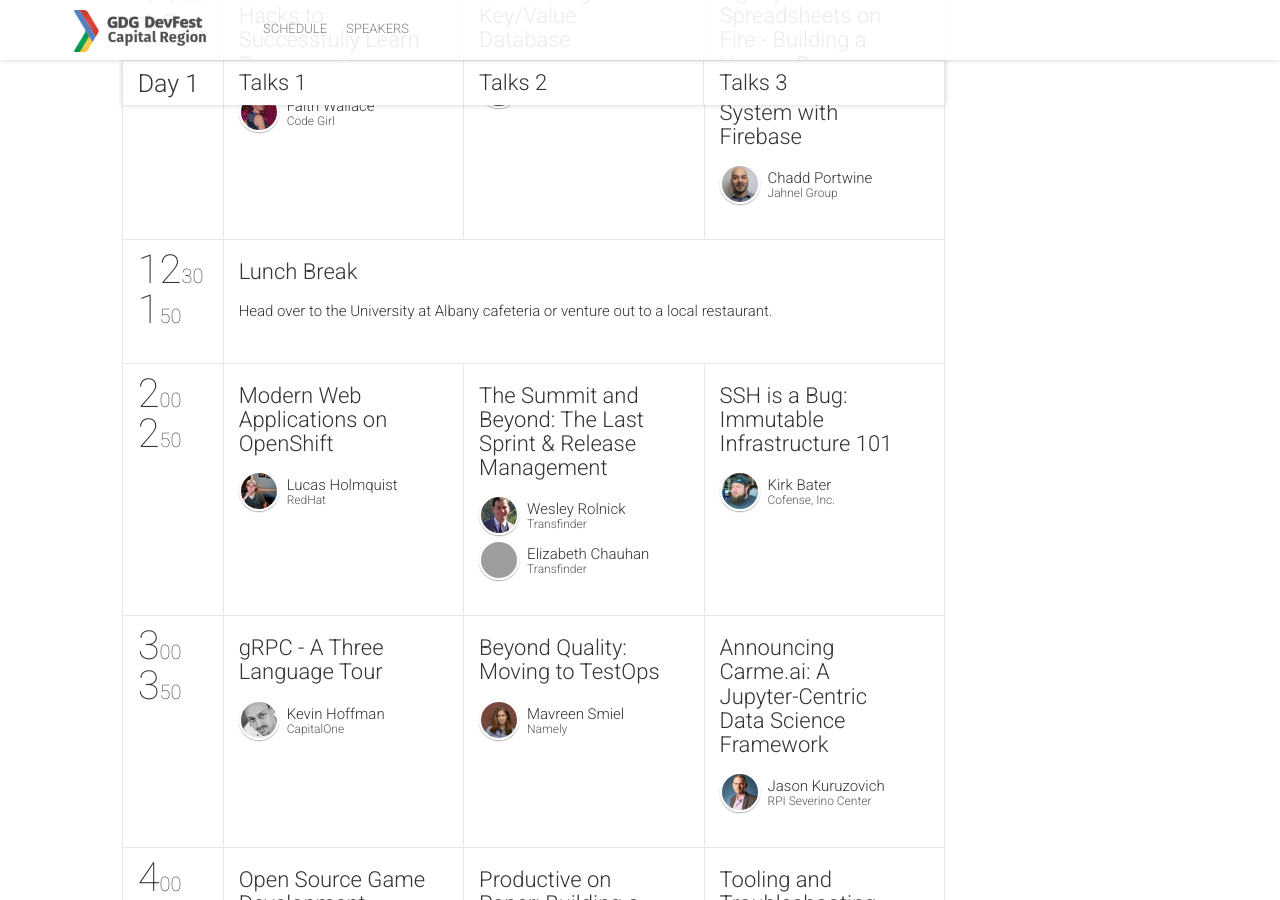
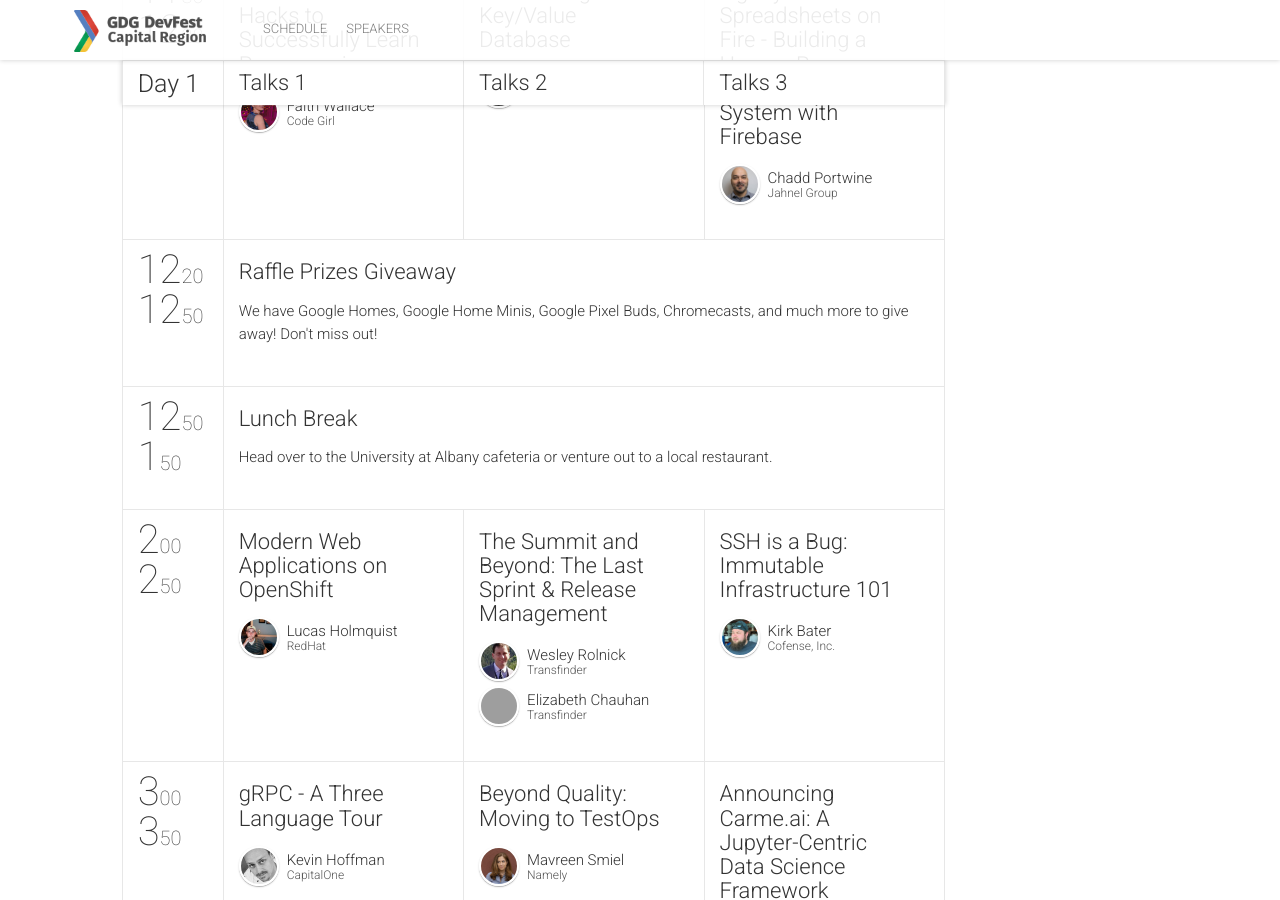
Before and after one commit to gdgcapitalregion/devfest-website, a Jekyll site: the page built from schedule.html, in a window 1280 px wide and 900 px high, scrolled down 1337 px. Built offline with Jekyll 4.4.1, drawn with Linux system fonts in a browser that asks for light colours; nearby versions of some CDN libraries; comment, search, counter and statistics services are not loaded; grey boxes are pictures that could not be loaded.

Commit message:
raffle session

```diff
--- a/_data/schedule.yml
+++ b/_data/schedule.yml
@@ -32,7 +32,12 @@
     	sessionIds: [1131, 1132, 1133]
     }
     - {
-      startTime: "12:30",
+      startTime: "12:20",
+      endTime: "12:50",
+      sessionIds: [5]
+    }
+    - {
+      startTime: "12:50",
       endTime: "1:50",
       sessionIds: [3]
     }
--- a/_data/sessions.yml
+++ b/_data/sessions.yml
@@ -17,6 +17,11 @@
   id: 4
   title: "Closing Remarks & Networking"
   description: "We say goodbye to another great DevFest year and take some more time to network more and chat with attendees and sponsors."
+  service: true
+-
+  id: 5
+  title: "Raffle Prizes Giveaway"
+  description: "We have Google Homes, Google Home Minis, Google Pixel Buds, Chromecasts, and much more to give away! Don't miss out!"
   service: true
 -
   id: 931
```
